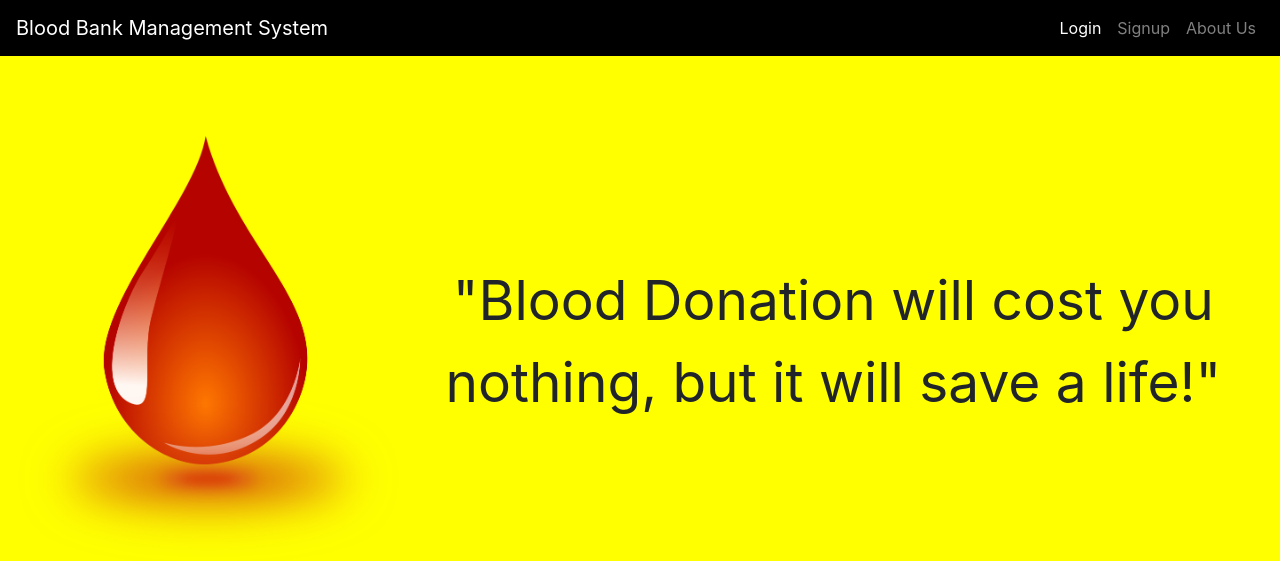
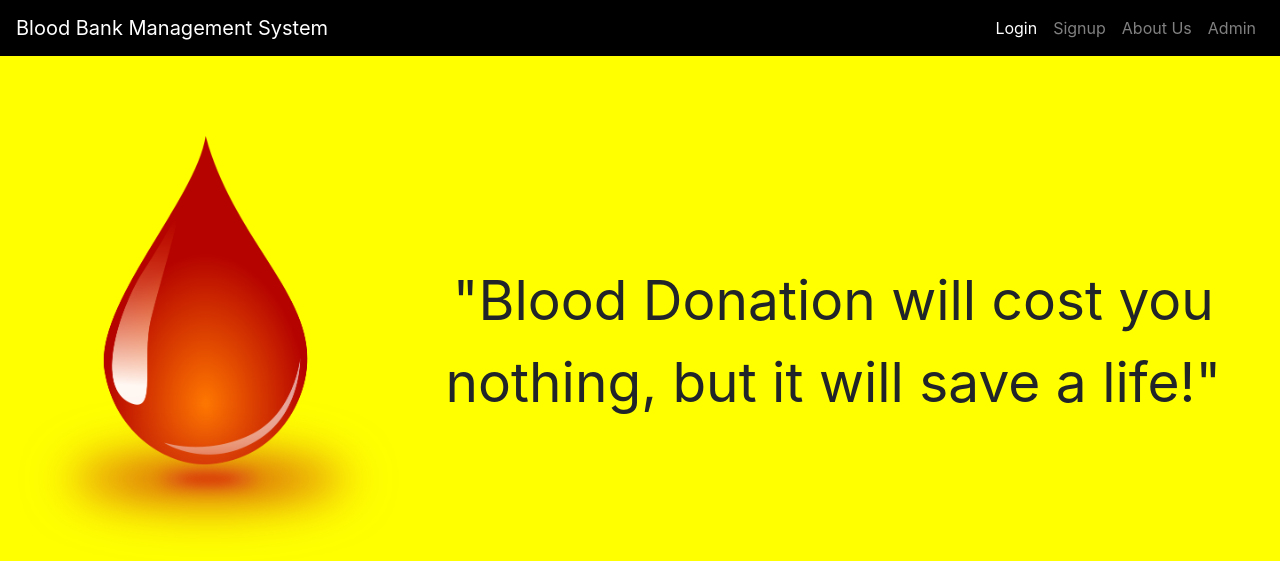
Before and after one commit to VIRUKING/blood-donor-management-system, a PHP site: page / in a window 1280 px wide. Shown: the top 561 px of the page. Run offline with PHP 8.4, Linux system fonts and the light colour scheme; some libraries are stand-ins or nearby versions.

Commit message:
Update index.php
add admin login in main page

```diff
--- a/Blood-Bank-Management-System-main/Blood-Bank-Management-System-main/index.php
+++ b/Blood-Bank-Management-System-main/Blood-Bank-Management-System-main/index.php
@@ -30,6 +30,9 @@
       <li class="nav-item">
         <a class="nav-link" href="aboutus.php">About Us</a>
       </li>
+	<li class="nav-item">
+        <a class="nav-link" href="admin/login.php">Admin</a>
+      </li>
     </ul>
   </div>
 </nav>
```
